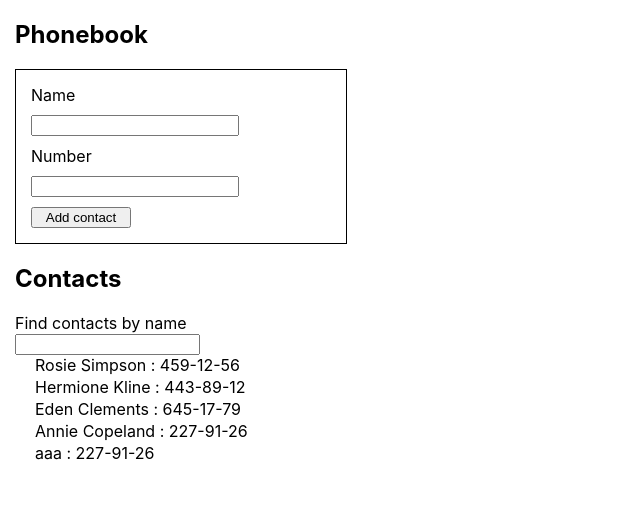
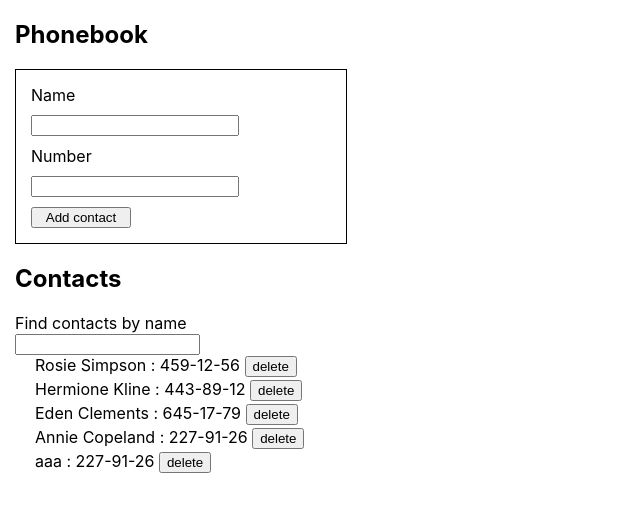
Before and after one commit to PPacuk/goit-react-hw-04-phonebook, a React (Create React App) app: page / in a window 1280 px wide. Shown: the top 512 px of the page, without its empty margins (0-640 px from the left). Built offline with nearby package versions, Linux system fonts and the light colour scheme.

Commit message:
added
function delete

```diff
--- a/src/components/App.jsx
+++ b/src/components/App.jsx
@@ -26,7 +26,7 @@ export class App extends Component {
     };
 
     const isOnList = this.state.contacts
-      .map(e => e.name.toLocaleLowerCase())
+      .map(contact => contact.name.toLocaleLowerCase())
       .includes(name.toLocaleLowerCase());
 
     if (!isOnList) {
@@ -39,6 +39,18 @@ export class App extends Component {
     }
   };
 
+  deleteContact = event => {
+    const contactToDelete = this.state.contacts.filter(contact =>
+      contact.id.includes(event.currentTarget.value)
+    );
+    const contactIndex = this.state.contacts.indexOf(...contactToDelete)
+   console.log(contactIndex);
+
+     this.setState(prevState => ({
+       contacts: [...prevState.contacts.splice(contactIndex,1)],
+     }));
+  };
+
   searchInputHandler = event => {
     this.setState({ filter: event.currentTarget.value });
   };
@@ -49,16 +61,16 @@ export class App extends Component {
     return (
       <>
         <Section title="Phonebook">
-          <ContactForm
-            onAddContact={this.addContact}
-            nameInputHandler={this.nameInputHandler}
-            numberInputHandler={this.numberInputHandler}
-          />
+          <ContactForm onAddContact={this.addContact} />
         </Section>
         <Section title="Contacts">
           <>
             <Filter searchInputHandler={this.searchInputHandler} />
-            <ContactList filter={filter} contacts={contacts} />
+            <ContactList
+              filter={filter}
+              contacts={contacts}
+              deleteContact={this.deleteContact}
+            />
           </>
         </Section>
       </>
--- a/src/components/ContactList/ContactList.jsx
+++ b/src/components/ContactList/ContactList.jsx
@@ -3,17 +3,20 @@ import css from './ContactList.module.css';
 
 export default class ContactList extends Component {
   render() {
-    const { contacts, filter } = this.props;
+    const { contacts, filter, deleteContact } = this.props;
 
     return (
       <ul>
         {contacts
           .filter(contact =>
-            contact.name.toLocaleLowerCase().includes(filter.toLocaleLowerCase())
+            contact.name
+              .toLocaleLowerCase()
+              .includes(filter.toLocaleLowerCase())
           )
           .map(contact => (
             <li className={css.contactsList} key={contact.id}>
-              {contact.name} : {contact.number}
+              {contact.name} : {contact.number}{' '}
+              <button onClick={deleteContact} value={contact.id}>delete</button>
             </li>
           ))}
       </ul>
```
